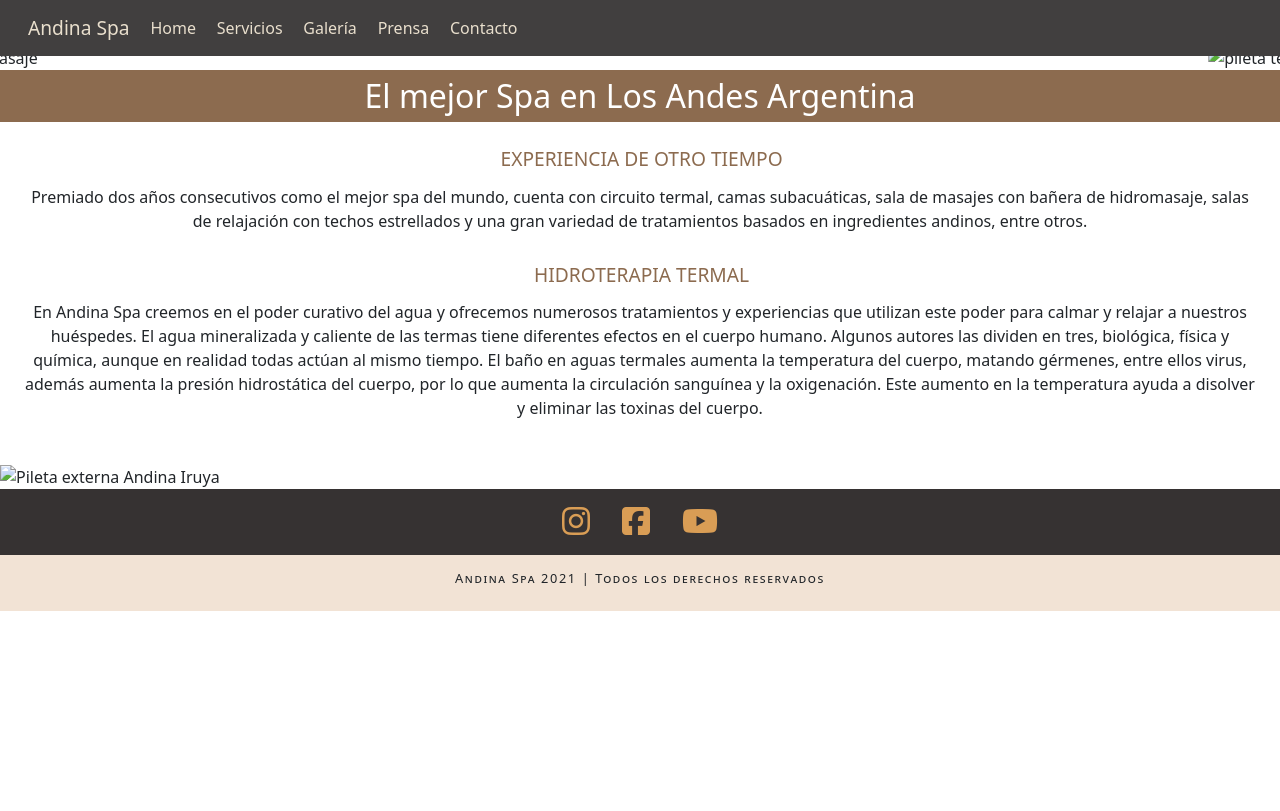
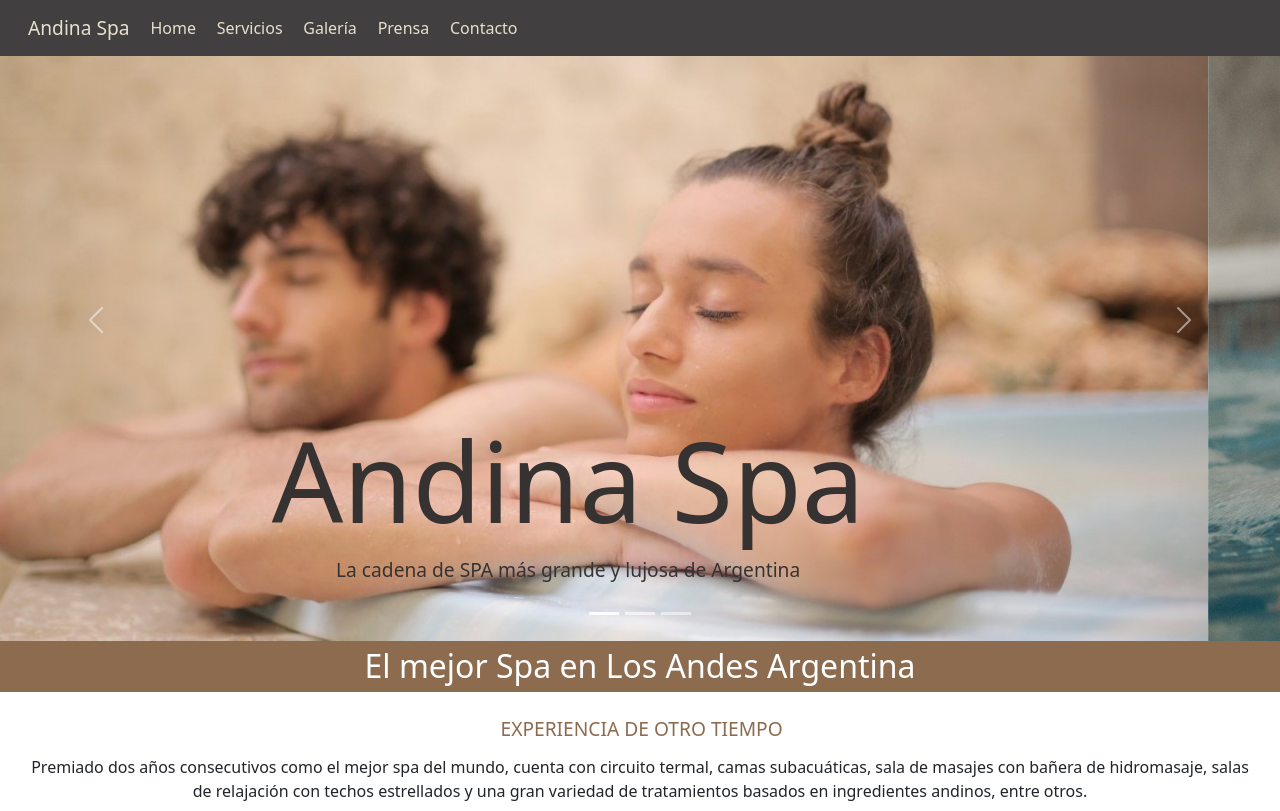
Before and after one commit to NatiCastro/proyecto-coder-andinaspa, a website: page index.html in a window 1280 px wide. Shown: the top 811 px of the page. Drawn offline with nearby package versions, Linux system fonts and the light colour scheme; files that its build step writes are made by us from their sources; the site is published under a folder, as on GitHub Pages, so addresses that start at the root find nothing.

Commit message:
sacando barras

```diff
--- a/index.html
+++ b/index.html
@@ -70,21 +70,21 @@
             </div>
             <div class="carousel-inner">
               <div class="carousel-item active">
-                <img src="/imagenes/pareja-hidro.jpg" class="" alt="hidromasaje">
+                <img src="imagenes/pareja-hidro.jpg" class="" alt="hidromasaje">
                 <div class="carousel-caption d-none d-md-block">
                   <h5 class="title__carousel--b">Andina Spa</h5>
                   <p class="description__carousel--b">La cadena de SPA más grande y lujosa de Argentina</p>
                 </div>
               </div>
               <div class="carousel-item">
-                <img src="/imagenes/pareja-en-pileta.png" class="" alt="pileta termal">
+                <img src="imagenes/pareja-en-pileta.png" class="" alt="pileta termal">
                 <div class="carousel-caption d-none d-md-block">
                   <h5 class="title__carousel">Andina Spa</h5>
                   <p class="description__carousel">Tres sucursales situadas en el corazón de los Andes</p>
                 </div>
               </div>
               <div class="carousel-item">
-                <img src="/imagenes/bañera1.png" class="" alt="bañera en habitacion">
+                <img src="imagenes/bañera1.png" class="" alt="bañera en habitacion">
                 <div class="carousel-caption d-none d-md-block">
                   <h5 class="title__carousel--b">Andina Spa</h5>
                   <p class="description__carousel--b">Dejate llevar por la magia andina</p>
@@ -103,7 +103,7 @@
         </div>
         <!-- Imagen para mobile-->
         <div class="img-fluid img__mobile">
-          <img src="/imagenes/mujerhidroafuera.png" alt="">
+          <img src="imagenes/mujerhidroafuera.png" alt="">
         </div>
        <!-- Artículos -->
         <section>
@@ -140,7 +140,7 @@
         <div>
             <img
               class="img-fluid second-image"
-              src="/imagenes/piletaexterna.png"
+              src="imagenes/piletaexterna.png"
               alt="Pileta externa Andina Iruya"/>
             </div>
         </section>
```
